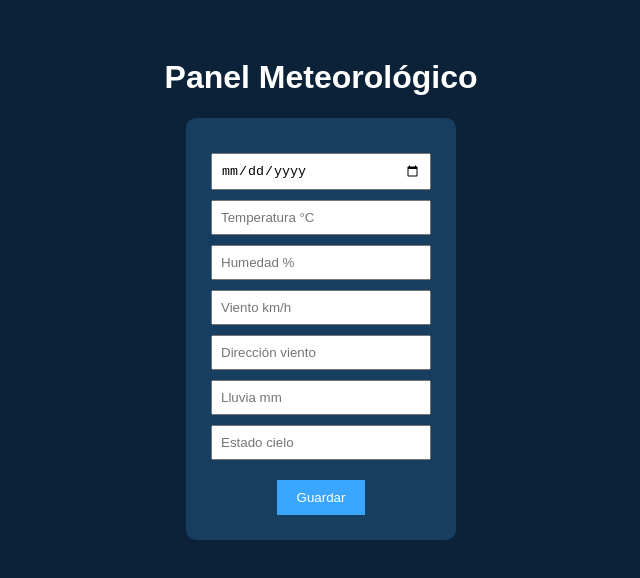
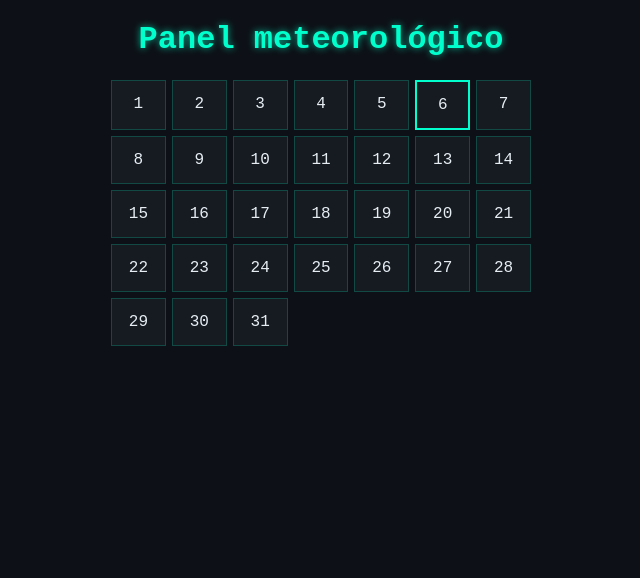
Before and after one commit to ProLur/maximilian23, a plain HTML site: page meteored/admin.html in a window 1280 px wide. Shown: the whole page, without its empty margins (319-959 px from the left). Drawn offline with Linux system fonts and the light colour scheme.

Commit message:
Update admin.html

```diff
--- a/meteored/admin.html
+++ b/meteored/admin.html
@@ -7,107 +7,164 @@
 <style>
 
 body{
-font-family:Arial;
-background:#0b2239;
-color:white;
+font-family:"Courier New", monospace;
+background:#0d1117;
+color:#e6edf3;
 text-align:center;
-padding:30px;
+}
+
+h1{
+color:#00ffcc;
+text-shadow:0 0 7px #00ffccaa;
+}
+
+.calendar{
+display:grid;
+grid-template-columns:repeat(7,1fr);
+gap:6px;
+max-width:420px;
+margin:auto;
+}
+
+.day{
+padding:14px;
+background:#161b22;
+border:1px solid #00ffcc33;
+cursor:pointer;
+}
+
+.day:hover{
+background:#00ffcc22;
+}
+
+.today{
+border:2px solid #00ffcc;
 }
 
 form{
-background:#173d5f;
+margin-top:20px;
+background:#161b22;
+padding:20px;
 display:inline-block;
-padding:25px;
 border-radius:10px;
 }
 
 input{
 display:block;
-margin:10px auto;
-padding:8px;
-width:200px;
+margin:8px auto;
+padding:6px;
 }
 
 button{
-padding:10px 20px;
-margin-top:10px;
-background:#3aa6ff;
+padding:8px 20px;
+background:#00ffcc;
 border:none;
-color:white;
 cursor:pointer;
 }
 
 </style>
-
 </head>
 
 <body>
 
-<h1>Panel Meteorológico</h1>
+<h1>Panel meteorológico</h1>
 
-<form id="form">
+<div class="calendar" id="calendar"></div>
 
-<input type="date" id="fecha" required>
+<form id="form" style="display:none">
 
-<input type="number" id="temperatura" placeholder="Temperatura °C" required>
+<h3 id="selected"></h3>
 
-<input type="number" id="humedad" placeholder="Humedad %" required>
+<input id="temp" placeholder="Temperatura">
+<input id="hum" placeholder="Humedad">
+<input id="viento" placeholder="Viento">
+<input id="dir" placeholder="Dirección">
+<input id="lluvia" placeholder="Lluvia">
+<input id="cielo" placeholder="Cielo">
 
-<input type="number" id="viento" placeholder="Viento km/h" required>
-
-<input type="text" id="direccion" placeholder="Dirección viento">
-
-<input type="number" id="lluvia" placeholder="Lluvia mm">
-
-<input type="text" id="cielo" placeholder="Estado cielo">
-
-<button type="submit">Guardar</button>
+<button>Guardar</button>
 
 </form>
 
 <script>
 
-const BIN_ID = "69aaa6b0d0ea881f40f4bc92"
-const API_KEY = "$2a$10$Z4/lj4bJs4gRcw67snP9zewPYv9rbqaXFeGKdX07gqvA0ucBoTgVy"
+const BIN_ID="69aaa6b0d0ea881f40f4bc92"
+const KEY="$2a$10$Z4/lj4bJs4gRcw67snP9zewPYv9rbqaXFeGKdX07gqvA0ucBoTgVy"
 
-document.getElementById("form").onsubmit = async e => {
+let fechaSeleccionada=""
+
+function crearCalendario(){
+
+const hoy=new Date()
+const año=hoy.getFullYear()
+const mes=hoy.getMonth()
+
+const dias=new Date(año,mes+1,0).getDate()
+
+const cal=document.getElementById("calendar")
+
+for(let i=1;i<=dias;i++){
+
+const d=document.createElement("div")
+d.className="day"
+d.innerText=i
+
+if(i===hoy.getDate())
+d.classList.add("today")
+
+d.onclick=()=>{
+
+fechaSeleccionada=`${año}-${(mes+1).toString().padStart(2,"0")}-${i.toString().padStart(2,"0")}`
+
+document.getElementById("selected").innerText=fechaSeleccionada
+document.getElementById("form").style.display="block"
+
+}
+
+cal.appendChild(d)
+
+}
+
+}
+
+document.getElementById("form").onsubmit=async e=>{
 
 e.preventDefault()
 
-const nuevo = {
-fecha:fecha.value,
-temperatura:temperatura.value,
-humedad:humedad.value,
+const nuevo={
+fecha:fechaSeleccionada,
+temperatura:temp.value,
+humedad:hum.value,
 viento:viento.value,
-direccion:direccion.value,
+direccion:dir.value,
 lluvia:lluvia.value,
 cielo:cielo.value
 }
 
-const res = await fetch("https://api.jsonbin.io/v3/b/"+BIN_ID+"/latest",{
-headers:{
-"X-Master-Key":API_KEY
-}
+const res=await fetch(`https://api.jsonbin.io/v3/b/${BIN_ID}/latest`,{
+headers:{"X-Master-Key":KEY}
 })
 
-const data = await res.json()
+const data=await res.json()
 
-const meteo = data.record.meteo
+const meteo=data.record.meteo || []
 
 meteo.push(nuevo)
 
-await fetch("https://api.jsonbin.io/v3/b/"+BIN_ID,{
+await fetch(`https://api.jsonbin.io/v3/b/${BIN_ID}`,{
 method:"PUT",
 headers:{
 "Content-Type":"application/json",
-"X-Master-Key":API_KEY
+"X-Master-Key":KEY
 },
-body:JSON.stringify({meteo:meteo})
+body:JSON.stringify({meteo})
 })
 
-alert("Datos guardados")
+alert("Guardado")
 
 }
+
+crearCalendario()
 
 </script>
 
```
